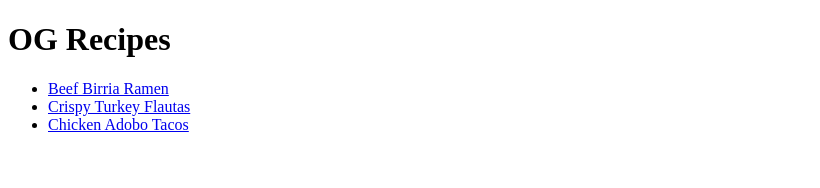
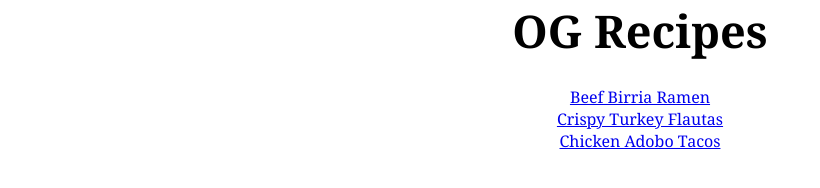
Before and after one commit to omargeorge74/Odin-recipes, a plain HTML site: page index.html in a window 1280 px wide. Shown: the whole page, without its empty margins (0-820 px from the left). Drawn offline with Linux system fonts and the light colour scheme.

Commit message:
Added Css to index.html

```diff
--- /dev/null
+++ b/css/index.css
@@ -0,0 +1,15 @@
+* {
+  padding: 0;
+  margin: 0;
+  font-family: Georgia, "Times New Roman", Times, serif;
+}
+
+h1 {
+  font-size: 45px;
+  text-align: center;
+  margin-bottom: 25px;
+}
+
+ul {
+  text-align: center;
+}
--- a/index.html
+++ b/index.html
@@ -4,6 +4,7 @@
     <meta charset="UTF-8" />
     <meta name="viewport" content="width=device-width, initial-scale=1.0" />
     <title>OG Recipes</title>
+    <link rel="stylesheet" href="css/index.css" />
   </head>
   <body>
     <h1>OG Recipes</h1>
```
